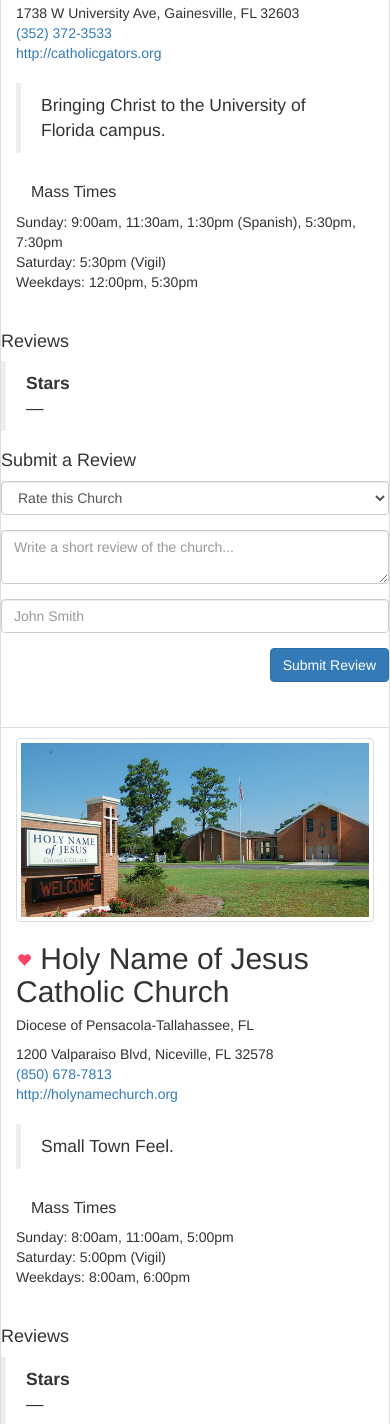
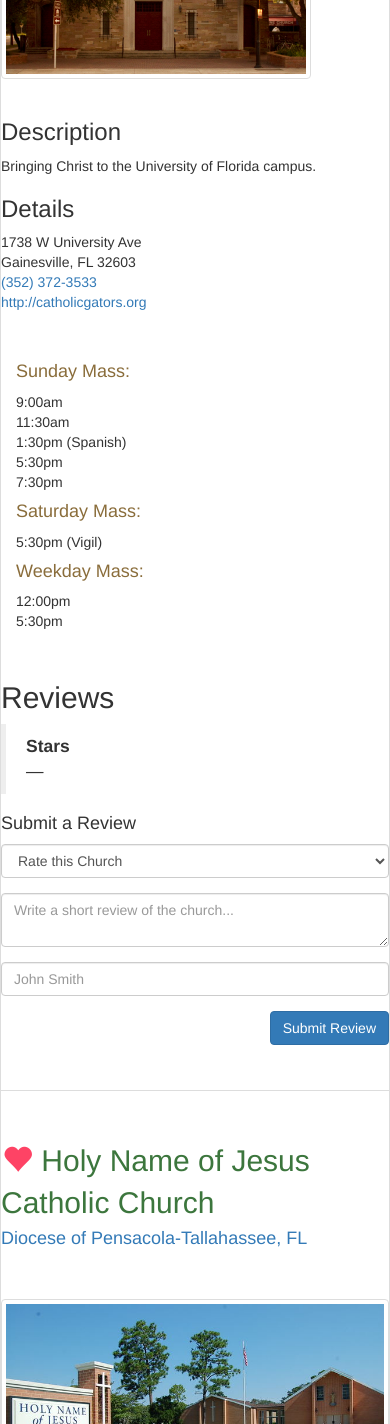
Before and after one commit to MountMcKinney/churchReviews, a plain HTML site: page index.html in a window 390 px wide. Shown: the part 576-2000 px from the top of the page. Drawn offline with nearby package versions, Linux system fonts and the light colour scheme.

Commit message:
Created directives file and broke out directives a little more

```diff
--- a/css/style.css
+++ b/css/style.css
@@ -11,6 +11,10 @@
 .churchImg img {
   width: 100%;
   height: auto;
+}
+
+.fav-heart {
+  font-size: 3rem;
 }
 
 .btn-icon {
--- a/directives/searchResults/church-favorite.html
+++ b/directives/searchResults/church-favorite.html
@@ -1,3 +1,3 @@
-<button class="btn btn-icon">
+<button class="btn btn-icon fav-heart">
   <span class="glyphicon glyphicon-heart" ng-class="{active: church.favorite}"></span>
 </button>
--- a/directives/searchResults/church-info.html
+++ b/directives/searchResults/church-info.html
@@ -1,9 +1,9 @@
-<h2><church-favorite></church-favorite>{{church.name}}</h2>
-<h5>{{church.diocese}}, {{church.state}}</h5>
+<h3>Description</h3>
+{{church.description}}<br>
+<h3>Details</h3>
 <address>
-  {{church.address}}<br />
+  {{church.street}}<br />
+  {{church.city}}, {{church.state}} {{church.zip}}<br />
   <a href="tel:{{church.phone}}">{{church.phone}}<br />
   <a href="{{church.website}}">{{church.website}}</a>
 </address>
-<blockquote>{{church.description}}</blockquote>
-<div church-mass-times></div>
--- a/directives/searchResults/church-mass-times.html
+++ b/directives/searchResults/church-mass-times.html
@@ -1,8 +1,18 @@
-  <div class="panel-heading">
-    <h3 class="panel-title">Mass Times</h3>
-  </div>
-  <ul ng-show="church.masses.length" class="list-unstyled clearfix">
-    <li class="clearfix" ng-repeat="mass in church.masses">
-      {{mass}}
+  <h4 class="text-warning">Sunday Mass:</h4>
+  <ul ng-show="church.sundayMasses.length" class="list-unstyled">
+    <li ng-repeat="sundayMass in church.sundayMasses">
+      {{sundayMass}}
     </li>
   </ul>
+  <h4 class="text-warning">Saturday Mass:</h4>
+  <ul ng-show="church.saturdayMasses.length" class="list-unstyled">
+    <li ng-repeat="saturdayMass in church.saturdayMasses">
+      {{saturdayMass}}
+    </li>
+  </ul>
+  <h4 class="text-warning">Weekday Mass:</h4>
+  <ul ng-show="church.weekdayMasses.length" class="list-unstyled">
+    <li ng-repeat="weekdayMass in church.weekdayMasses">
+      {{weekdayMass}}
+    </li>
+  </ul>
--- a/directives/searchResults/church-reviews.html
+++ b/directives/searchResults/church-reviews.html
@@ -1,6 +1,6 @@
 <!--  Church Reviews List -->
 <ul class="list-unstyled">
-  <h4>Reviews</h4>
+  <h2>Reviews</h2>
   <li ng-repeat="review in church.reviews">
     <blockquote>
       <strong>{{review.stars}} Stars</strong>
--- /dev/null
+++ b/directives/searchResults/church-title.html
@@ -0,0 +1,2 @@
+<h2 class="text-success"><church-favorite></church-favorite>{{church.name}}</h2>
+<h4 class="text-primary">{{church.diocese}}, {{church.state}}</h4><br>
--- a/index.html
+++ b/index.html
@@ -23,11 +23,16 @@
     <div class="list-group">
       <!--  Church Container  -->
       <div class="list-group-item" ng-repeat="church in list.churches">
+        <!-- Church Title -->
+        <div class="row">
+          <church-title class="col-md-12"></church-title>
+        </div>
         <div class="row">
           <!-- Image Gallery  -->
-          <church-gallery class="col-md-3 pull-left"></church-gallery>
+          <church-gallery class="col-md-3"></church-gallery>
           <!-- Info About the Church -->
-          <church-info class="col-md-9 pull-right"></church-info>
+          <church-info class="col-md-4"></church-info>
+          <div church-mass-times class="col-md-5"></div>
         </div>
         <div class="row">
           <!-- Church Tabs  -->
--- a/scripts/church-list.json
+++ b/scripts/church-list.json
@@ -3,7 +3,10 @@
     "name": "St. Augustine Catholic Church",
     "state": "FL",
     "diocese": "Diocese of St. Augustine",
-    "address": "1738 W University Ave, Gainesville, FL 32603",
+    "street": "1738 W University Ave",
+    "city": "Gainesville",
+    "state": "FL",
+    "zip": "32603",
     "phone": "(352) 372-3533",
     "website": "http://catholicgators.org",
     "description": "Bringing Christ to the University of Florida campus.",
@@ -14,10 +17,19 @@
     "images": [
       "/img/fl-saintaug-staug.jpg"
     ],
-    "masses": [
-      "Sunday: 9:00am, 11:30am, 1:30pm (Spanish), 5:30pm, 7:30pm",
-      "Saturday: 5:30pm (Vigil)",
-      "Weekdays: 12:00pm, 5:30pm"
+    "sundayMasses": [
+      "9:00am",
+      "11:30am",
+      "1:30pm (Spanish)",
+      "5:30pm",
+      "7:30pm"
+    ],
+    "saturdayMasses": [
+      "5:30pm (Vigil)"
+    ],
+    "weekdayMasses": [
+      "12:00pm",
+      "5:30pm"
     ],
     "reviews": []
   },
@@ -25,7 +37,11 @@
     "name": "Holy Name of Jesus Catholic Church",
     "state": "FL",
     "diocese": "Diocese of Pensacola-Tallahassee",
-    "address": "1200 Valparaiso Blvd, Niceville, FL 32578",
+    "street": "1200 Valparaiso Blvd",
+    "city": "Niceville",
+    "state": "FL",
+    "zip": "32578",
+    "cityState": "",
     "phone": "(850) 678-7813",
     "website": "http://holynamechurch.org",
     "description": "Small Town Feel.",
@@ -36,10 +52,17 @@
     "images": [
       "/img/fl-pental-holyname.jpg"
       ],
-    "masses": [
-      "Sunday: 8:00am, 11:00am, 5:00pm",
-      "Saturday: 5:00pm (Vigil)",
-      "Weekdays: 8:00am, 6:00pm"
+    "sundayMasses": [
+      "8:00am",
+      "11:00am",
+      "5:00pm"
+    ],
+    "saturdayMasses": [
+      "5:00pm (Vigil)"
+    ],
+    "weekdayMasses": [
+      "8:00am",
+      "6:00pm"
     ],
     "reviews": []
   },
@@ -47,7 +70,10 @@
     "name": "St. Patrick's Cathedral",
     "state": "NY",
     "diocese": "Archdiocese of New York",
-    "address": "5th Ave, New York, NY 10022",
+    "street": "5th Ave",
+    "city": "New York",
+    "state": "NY",
+    "zip": "10022",
     "phone": "(212) 753-2261",
     "website": "http://saintpatrickscathedral.org",
     "description": "Bringing Christ to the world.",
@@ -58,10 +84,29 @@
     "images": [
       "/img/ny-archny-stpat.jpg"
       ],
-    "masses": [
-      "Sunday: 7:00am, 8:00am, 9:00am, 10:15am, 12:00pm, 1:00pm, 4:00pm (Spanish), 5:30pm",
-      "Saturday: 8:00am (Chapel), 12:00pm, 5:30pm (Vigil)",
-      "Weekdays: 7:00am, 7:30am, 8:00am, 12:00pm, 12:30pm, 1:00pm, 5:30pm"
+    "sundayMasses": [
+      "7:00am",
+      "8:00am",
+      "9:00am",
+      "10:15am",
+      "12:00pm",
+      "1:00pm",
+      "4:00pm (Spanish)",
+      "5:30pm"
+    ],
+    "saturdayMasses": [
+      "8:00am (Chapel)",
+      "12:00pm",
+      "5:30pm (Vigil)"
+    ],
+    "weekdayMasses": [
+      "7:00am",
+      "7:30am",
+      "8:00am",
+      "12:00pm",
+      "12:30pm",
+      "1:00pm",
+      "5:30pm"
     ],
     "reviews": []
   }
--- a/scripts/churchList.js
+++ b/scripts/churchList.js
@@ -1,5 +1,12 @@
 (function(){
     var app = angular.module('list-directives', []);
+
+    app.directive("churchTitle", function() {
+      return {
+        restrict: 'E',
+        templateUrl: "../directives/searchResults/church-title.html"
+      };
+    });
 
     // This directive populates the header with favorite, name, diocese, state, address, and mass times
     app.directive("churchInfo", function() {
```
Also changed, not shown: directives/searchPage/church-details.html (added, +13 -0 lines).
